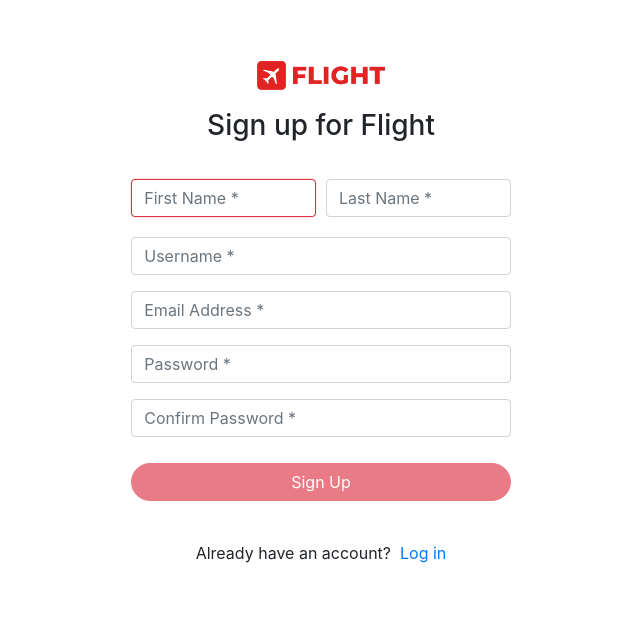
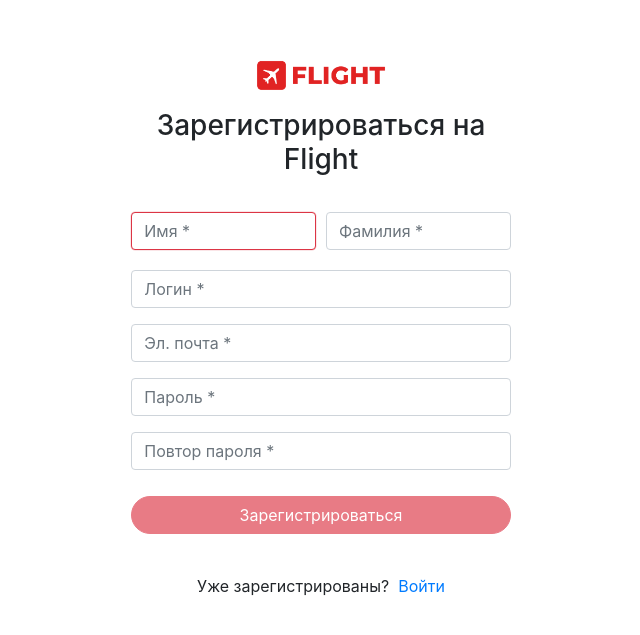
Before and after one commit to PeterLonghand/flight-booking-system, a Django app: page /register in a window 1280 px wide. Shown: the top 635 px of the page, without its empty margins (319-959 px from the left). Run offline with Django 3.2, Linux system fonts and the light colour scheme; some libraries are stand-ins or nearby versions.

Commit message:
русифицировал Обертку(шапку и футер), убрал ненужные элементы (футер), русифицировал register.html

```diff
--- a/flight/templates/flight/register.html
+++ b/flight/templates/flight/register.html
@@ -15,7 +15,7 @@
         <div>
             <center>
                 <img src="{% static 'img/icon_logo.png' %}" height="35em" style="margin-bottom: 2vh;">
-                <h3>Sign up for Flight</h2><br>
+                <h3>Зарегистрироваться на Flight</h2><br>
             </center>
         </div>
 
@@ -24,41 +24,41 @@
             <div class="form-group">
                 <div class="form-row align-items-center">
                 <div class="col-sm-6 my-1">
-                    <input class="form-control inp fname" type="text" name="firstname" placeholder="First Name *" autocomplete="off" autofocus>
+                    <input class="form-control inp fname" type="text" name="firstname" placeholder="Имя *" autocomplete="off" autofocus>
                     <span class="star small"></span>
                 </div>
                 <div class="col-sm-6 my-1">
-                    <input class="form-control inp lname" type="text" name="lastname" placeholder="Last Name *" autocomplete="off">
+                    <input class="form-control inp lname" type="text" name="lastname" placeholder="Фамилия *" autocomplete="off">
                     <span class="star small"></span>
                 </div>
             </div>
             </div>
             <div class="form-group">
-                <input class="form-control inp usrname" type="text" name="username" placeholder="Username *" autocomplete="off">
+                <input class="form-control inp usrname" type="text" name="username" placeholder="Логин *" autocomplete="off">
                 <span class="star small">{{message}}</span>
             </div>
             <div class="form-group">
-                <input class="form-control inp email" type="email" name="email" placeholder="Email Address *" autocomplete="off">
+                <input class="form-control inp email" type="email" name="email" placeholder="Эл. почта *" autocomplete="off">
                 <span class="star small"></span>
             </div>
             <div class="form-group">
-                <input class="form-control inp pswd" type="password" name="password" placeholder="Password *" autocomplete="off">
+                <input class="form-control inp pswd" type="password" name="password" placeholder="Пароль *" autocomplete="off">
                 <span class="star small"></span>
             </div>
             <div class="form-group">
-                <input class="form-control inp cpswd" type="password" name="confirmation" placeholder="Confirm Password *" autocomplete="off">
+                <input class="form-control inp cpswd" type="password" name="confirmation" placeholder="Повтор пароля *" autocomplete="off">
                 <span class="star small"></span>
             </div>
 
 
             <center>
-                <input class="btn btn-danger" type="submit" value="Sign Up" style="margin-top: 10px; width: 95%;" disabled>
+                <input class="btn btn-danger" type="submit" value="Зарегистрироваться" style="margin-top: 10px; width: 95%;" disabled>
             </center>
         </form>
 
         <div>
             <center>
-                Already have an account?&nbsp;&nbsp;<a href="{% url 'login' %}">Log in</a>
+                Уже зарегистрированы?&nbsp;&nbsp;<a href="{% url 'login' %}">Войти</a>
             </center>
         </div><br><br>
     </div>
```
Also changed, not shown: flight/templates/flight/index.html (+17 -17 lines), flight/templates/flight/layout.html (+8 -8 lines), db.sqlite3.
